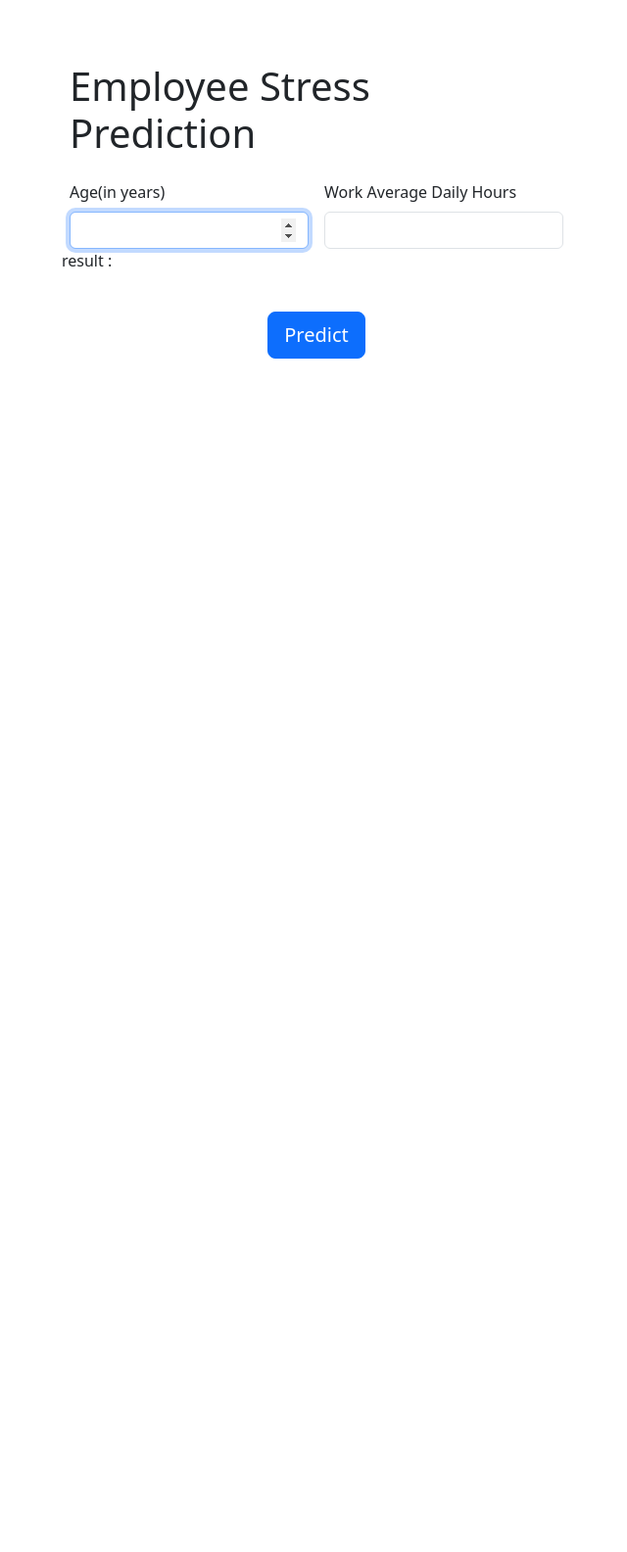
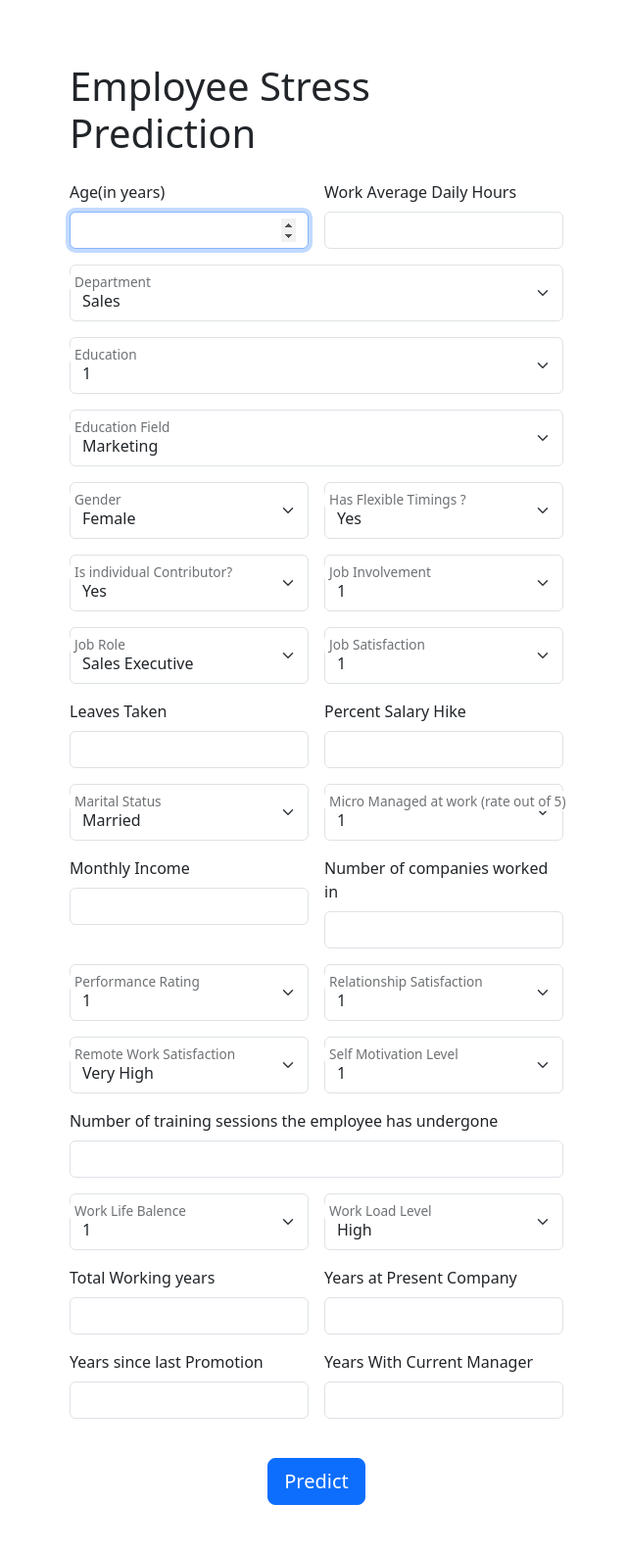
Before and after one commit to venkatmidhunmareedu/employeestressprediction, a Flask app: page / in a window 1280 px wide. Shown: the whole page at 98% size, without its empty margins (317-957 px from the left). Before the commit the page ends 366 px from the top, so only its background shows below. Run offline with Flask 3, Linux system fonts and the light colour scheme.

Commit message:
The Home.html is modified and all the values are place as for it

```diff
--- a/app.py
+++ b/app.py
@@ -8,10 +8,9 @@ def home():
 
 @app.route("/predict" , methods=['POST'])
 def predict():
-    age = int(request.form.get('age'))
-    avghrs = int(request.form.get('avghours'))
-    result = mul(age , avghrs)
-    return render_template('home.html', age=age,avghrs=avghrs , result= result)
+    data = request.form.to_dict()
+    print("Posted data : \n",data)
+    return render_template('home.html', data=data)
 
 if __name__ == '__main__':
     app.run(debug=True)
--- a/templates/home.html
+++ b/templates/home.html
@@ -15,24 +15,23 @@
             <h1>Employee Stress Prediction</h1>
             <div class="col-md-6">
                 <label for="inputEmail4" class="form-label">Age(in years)</label>
-                <input type="number" class="form-control" id="inputEmail4" name="age" required autofocus>
+                <input type="number" class="form-control" id="inputEmail4" name="Age" required autofocus>
             </div>
              <div class="col-md-6">
-                <label for="inputPassword4" class="form-label">Work Average Daily Hours</label>
-                <input type="number" class="form-control" id="inputPassword4" name="avghours" required>
+                <label for="input4" class="form-label">Work Average Daily Hours</label>
+                <input type="number" class="form-control" id="input4" name="AvgDailyHours" required>
             </div>
-            result : {{ result }}
-            <!--
             <div class="form-floating col-md-12">
-                <select class="form-select" id="floatingSelect" aria-label="Floating label select example" required>
-                    <option value="1">Sales</option>
+                <select class="form-select" id="floatingSelect" aria-label="Floating label select example" name="Department" required>
+                    <option value="0">Sales</option>
                     <option value="2">Human Resources</option>
-                    <option value="3">Research & Development</option>
+                    <option value="1">Research & Development</option>
                 </select>
                 <label for="floatingSelect">Department</label>
             </div>
+
             <div class="form-floating col-md-12">
-                <select class="form-select" id="floatingSelect" aria-label="Floating label select example" required>
+                <select class="form-select" id="floatingSelect" aria-label="Floating label select example" name="Education" required>
                     <option value="1">1</option>
                     <option value="2">2</option>
                     <option value="3">3</option>
@@ -41,40 +40,45 @@
                 </select>
                 <label for="floatingSelect">Education</label>
             </div>
+
             <div class="form-floating col-md-12">
-                <select class="form-select" id="floatingSelect" aria-label="Floating label select example" required>
-                    <option value="1">Marketing</option>
-                    <option value="2">Human Resources</option>
+                <select class="form-select" id="floatingSelect" aria-label="Floating label select example" name="EducationField" required>
+                    <option value="2">Marketing</option>
+                    <option value="0">Human Resources</option>
                     <option value="3">Medical</option>
-                    <option value="4">Life Sciences</option>
+                    <option value="1">Life Sciences</option>
                     <option value="5">Technical Degree</option>
-                    <option value="6">Others</option>
+                    <option value="4">Others</option>
                 </select>
                 <label for="floatingSelect">Education Field</label>
             </div>
+
             <div class="form-floating col-md-6">
-                <select class="form-select" id="floatingSelect" aria-label="Floating label select example" required>
-                    <option value="1">Female</option>
-                    <option value="2">Male</option>
+                <select class="form-select" id="floatingSelect" aria-label="Floating label select example" name="Gender" required>
+                    <option value="0">Female</option>
+                    <option value="1">Male</option>
                 </select>
                 <label for="floatingSelect">Gender</label>
             </div>
+
             <div class="form-floating col-md-6">
-                <select class="form-select" id="floatingSelect" aria-label="Floating label select example" required>
+                <select class="form-select" id="floatingSelect" aria-label="Floating label select example" name="HasFlexibleTimings" required>
                     <option value="1">Yes</option>
-                    <option value="2">No</option>
+                    <option value="0">No</option>
                 </select>
                 <label for="floatingSelect">Has Flexible Timings ?</label>
             </div>
+
             <div class="form-floating col-md-6">
-                <select class="form-select" id="floatingSelect" aria-label="Floating label select example" required>
+                <select class="form-select" id="floatingSelect" aria-label="Floating label select example" name="IsIndividualContributor" required>
                     <option value="1">Yes</option>
-                    <option value="2">No</option>
+                    <option value="0">No</option>
                 </select>
                 <label for="floatingSelect">Is individual Contributor?</label>
             </div>
+
             <div class="form-floating col-md-6">
-                <select class="form-select" id="floatingSelect" aria-label="Floating label select example" required>
+                <select class="form-select" id="floatingSelect" aria-label="Floating label select example" name="JobInvolvement" required>
                     <option value="1">1</option>
                     <option value="2">2</option>
                     <option value="3">3</option>
@@ -83,21 +87,21 @@
                 <label for="floatingSelect">Job Involvement</label>
             </div>
             <div class="form-floating col-md-6">
-                <select class="form-select" id="floatingSelect" aria-label="Floating label select example" required>
-                    <option value="1">Sales Executive</option>
+                <select class="form-select" id="floatingSelect" aria-label="Floating label select example" name="JobRole" required>
+                    <option value="7">Sales Executive</option>
                     <option value="2">Laboratory Technician</option>
                     <option value="3">Manager</option>
-                    <option value="4">Research Director</option>
-                    <option value="5">Manufacturing Director</option>
-                    <option value="6">Human Resources</option>
-                    <option value="7">Research Scientist </option>
+                    <option value="5">Research Director</option>
+                    <option value="4">Manufacturing Director</option>
+                    <option value="1">Human Resources</option>
+                    <option value="6">Research Scientist </option>
                     <option value="8">Sales Representative</option>
-                    <option value="9">Healthcare Representative</option>
+                    <option value="0">Healthcare Representative</option>
                 </select>
                 <label for="floatingSelect">Job Role</label>
             </div>
             <div class="form-floating col-md-6">
-                <select class="form-select" id="floatingSelect" aria-label="Floating label select example" required>
+                <select class="form-select" id="floatingSelect" aria-label="Floating label select example" name="JobSatisfaction" required>
                     <option value="1">1</option>
                     <option value="2">2</option>
                     <option value="3">3</option>
@@ -105,24 +109,27 @@
                 </select>
                 <label for="floatingSelect">Job Satisfaction</label>
             </div>
+
             <div class="col-6">
-                <label for="inputPassword4" class="form-label">Leaves Taken</label>
-                <input type="number" class="form-control" id="inputPassword4" name="avghours" required>
+                <label for="input4" class="form-label">Leaves Taken</label>
+                <input type="number" class="form-control" id="input4" name="LeavesTaken" required>
             </div>
             <div class="col-6">
                 <label for="inputAddress" class="form-label">Percent Salary Hike </label>
-                <input type="number" class="form-control" id="inputAddress" name="salaryHike" required>
+                <input type="number" class="form-control" id="inputAddress" name="PercentSalaryHike" required>
             </div>
+
             <div class="form-floating col-md-6">
-                <select class="form-select" id="floatingSelect" aria-label="Floating label select example" required>
+                <select class="form-select" id="floatingSelect" aria-label="Floating label select example" name="MaritalStatus" required>
                     <option value="1">Married</option>
                     <option value="2">Single</option>
-                    <option value="3">Divorced</option>
+                    <option value="0">Divorced</option>
                 </select>
                 <label for="floatingSelect">Marital Status</label>
             </div>
+
             <div class="form-floating col-md-6">
-                <select class="form-select" id="floatingSelect" aria-label="Floating label select example" required>
+                <select class="form-select" id="floatingSelect" aria-label="Floating label select example"  name="MicromanagedAtWork" required>
                     <option value="1">1</option>
                     <option value="2">2</option>
                     <option value="3">3</option>
@@ -131,17 +138,19 @@
                 </select>
                 <label for="floatingSelect">Micro Managed at work (rate out of 5) </label>
             </div>
+
             <div class="col-6">
                 <label for="inputAddress" class="form-label">Monthly Income</label>
-                <input type="number" class="form-control" id="inputAddress" name="income" required>
+                <input type="number" class="form-control" id="inputAddress" name="MonthlyIncome" required>
             </div>
+
             <div class="col-6">
                 <label for="inputAddress" class="form-label">Number of companies worked  in </label>
-                <input type="number" class="form-control" id="inputAddress" name="numcompany" required>
+                <input type="number" class="form-control" id="inputAddress" name="NumCompaniesWorked" required>
             </div>
 
             <div class="form-floating col-md-6">
-                <select class="form-select" id="floatingSelect" aria-label="Floating label select example" required>
+                <select class="form-select" id="floatingSelect" aria-label="Floating label select example" name="PerformanceRating" required>
                     <option value="1">1</option>
                     <option value="2">2</option>
                     <option value="3">3</option>
@@ -149,8 +158,9 @@
                 </select>
                 <label for="floatingSelect">Performance Rating</label>
             </div>
+
             <div class="form-floating col-md-6">
-                <select class="form-select" id="floatingSelect" aria-label="Floating label select example" required>
+                <select class="form-select" id="floatingSelect" aria-label="Floating label select example" name="RelationshipSatisfaction" required>
                     <option value="1">1</option>
                     <option value="2">2</option>
                     <option value="3">3</option>
@@ -159,17 +169,18 @@
                 <label for="floatingSelect">Relationship Satisfaction</label>
             </div>
             <div class="form-floating col-md-6">
-                <select class="form-select" id="floatingSelect" aria-label="Floating label select example" required>
-                    <option value="1">Very High</option>
-                    <option value="2">High</option>
-                    <option value="3">Medium</option>
-                    <option value="4">Low</option>
-                    <option value="5">Very Low</option>
+                <select class="form-select" id="floatingSelect" aria-label="Floating label select example" name="RemoteWorkSatistfaction"  required>
+                    <option value="3">Very High</option>
+                    <option value="0">High</option>
+                    <option value="2">Medium</option>
+                    <option value="1">Low</option>
+                    <option value="4">Very Low</option>
                 </select>
                 <label for="floatingSelect">Remote Work Satisfaction</label>
             </div>
+
             <div class="form-floating col-md-6">
-                <select class="form-select" id="floatingSelect" aria-label="Floating label select example" required>
+                <select class="form-select" id="floatingSelect" aria-label="Floating label select example" name="SelfMotivationLevel" required>
                     <option value="1">1</option>
                     <option value="2">2</option>
                     <option value="3">3</option>
@@ -177,12 +188,14 @@
                 </select>
                 <label for="floatingSelect">Self Motivation Level</label>
             </div>
+
             <div class="col-md-12">
                 <label for="inputCity" class="form-label"> Number of training sessions the employee has undergone</label>
-                <input type="number" class="form-control" id="inputCity" required>
+                <input type="number" class="form-control" id="inputCity" name="TrainingTimesLastYear" required>
             </div>
+
             <div class="form-floating col-md-6">
-                <select class="form-select" id="floatingSelect" aria-label="Floating label select example" required>
+                <select class="form-select" id="floatingSelect" aria-label="Floating label select example" name="WorkLifeBalance" required>
                     <option value="1">1</option>
                     <option value="2">2</option>
                     <option value="3">3</option>
@@ -190,30 +203,34 @@
                 </select>
                 <label for="floatingSelect">Work Life Balence</label>
             </div>
+
             <div class="form-floating col-md-6">
-                <select class="form-select" id="floatingSelect" aria-label="Floating label select example" required>
-                    <option value="1">High</option>
+                <select class="form-select" id="floatingSelect" aria-label="Floating label select example" name="WorkLoadLevel" required>
+                    <option value="0">High</option>
                     <option value="2">Medium</option>
-                    <option value="3">Low</option>
+                    <option value="1">Low</option>
                 </select>
                 <label for="floatingSelect">Work Load Level</label>
             </div>
+
             <div class="col-6">
                 <label for="inputAddress" class="form-label">Total Working years</label>
-                <input type="number" class="form-control" id="inputAddress" name="totworkingyears" required>
+                <input type="number" class="form-control" id="inputAddress" name="TotalWorkingYears" required>
             </div>
+
             <div class="col-md-6">
                 <label for="inputCity" class="form-label">Years at Present Company</label>
-                <input type="number" class="form-control" id="yearAtCompany" required>
+                <input type="number" class="form-control" id="yearAtCompany" name="YearsAtCompany" required>
             </div>
+
             <div class="col-md-6">
                 <label for="inputCity" class="form-label">Years since last Promotion</label>
-                <input type="number" class="form-control" id="YearsSincePromotion" required>
+                <input type="number" class="form-control" id="YearsSincePromotion" name="YearsSinceLastPromotion" required>
             </div>
             <div class="col-md-6">
                 <label for="inputCity" class="form-label">Years With Current Manager</label>
-                <input type="number" class="form-control" id="YearsSincePromotion" required>
-            </div>-->
+                <input type="number" class="form-control" id="YearsSincePromotion"  name="YearsWithCurrManager" required>
+            </div>
             <div class="text-center"><br>
                 <button class="btn btn-primary btn-lg" type="submit">Predict</button>
             </div>
```
